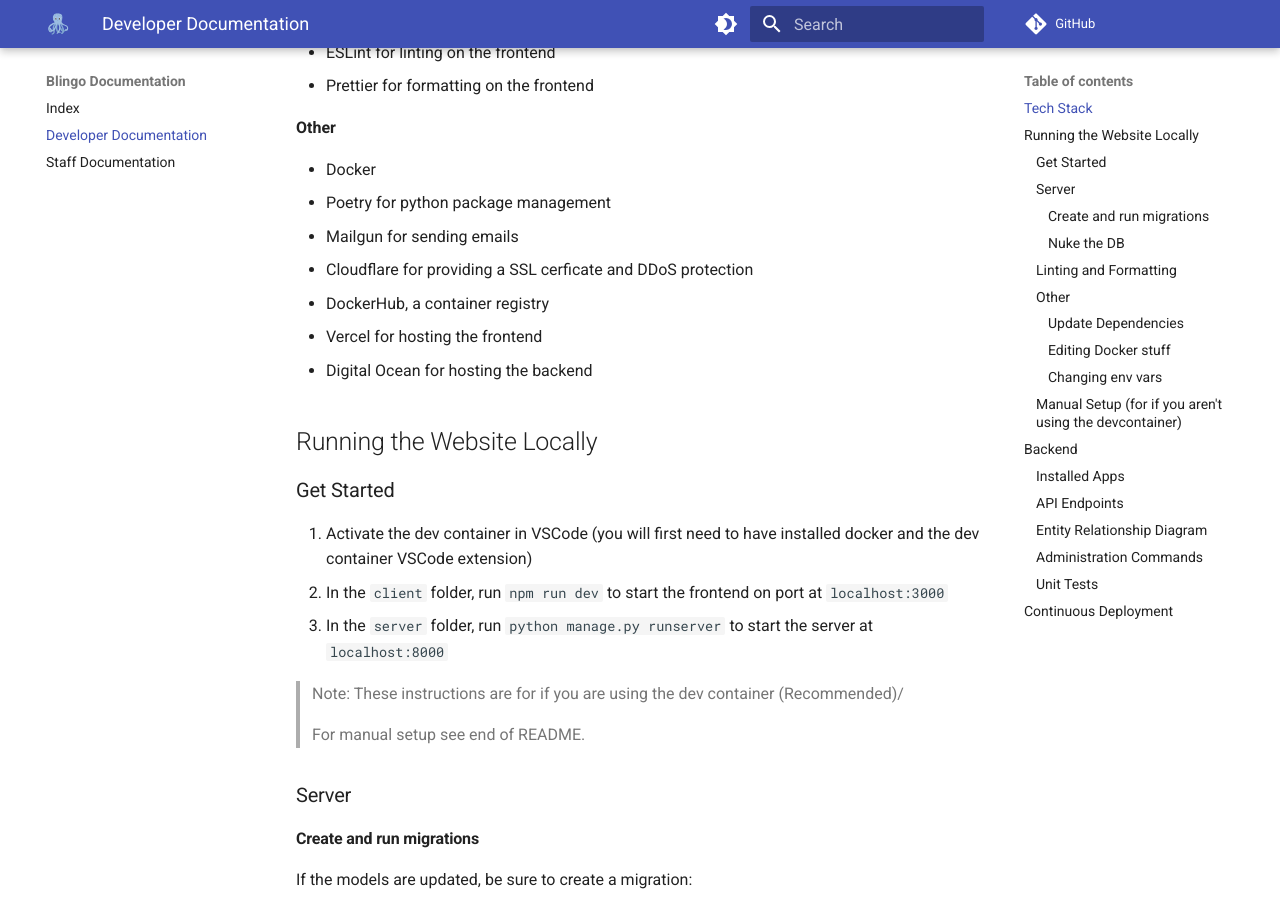
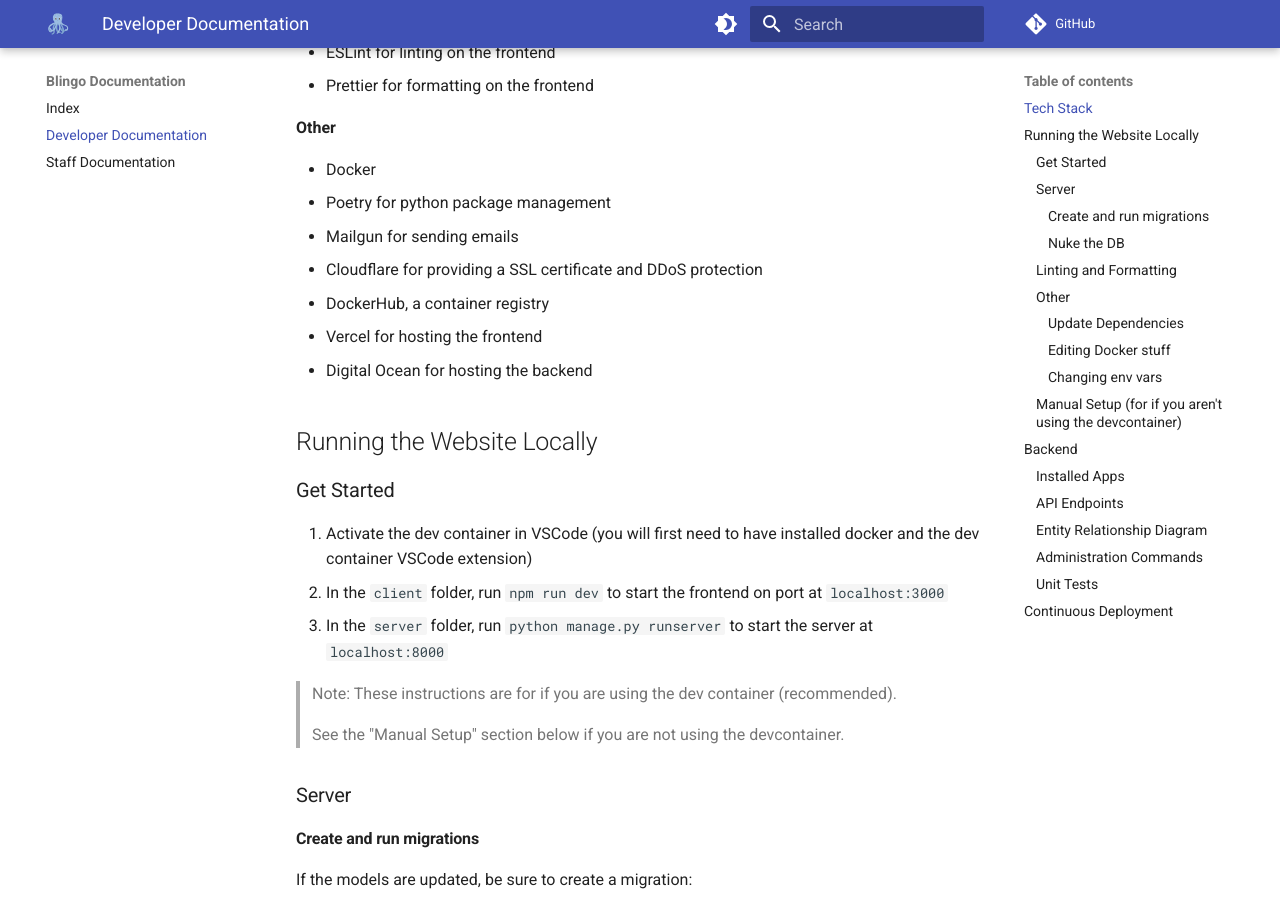
Before and after one commit to codersforcauses/bluecrew, an MkDocs documentation site: the page built from documentation/docs/developer.md, in a window 1280 px wide and 900 px high, scrolled down 634 px. Built offline with MkDocs 1.6.1 and Material for MkDocs 9.7.7, drawn with Linux system fonts in a browser that asks for light colours; comment, search, counter and statistics services are not loaded.

Commit message:
Issue 208 create documentation for client (#239)
* get started with documentation

* developer documentation progress

* developer documentation done?

* add cd to dev docs

* revoking and viewing submissions

* editing bingo grid section done

* admin dashboard, access and creating new admin accounts sections drafted

* merge and fix typo

* slightly expand user management section

* fix spelling

* fix merge

---------

Co-authored-by: lumenesce <richellechen2000@gmail.com>

```diff
--- a/documentation/docs/developer.md
+++ b/documentation/docs/developer.md
@@ -27,7 +27,7 @@
 - Docker
 - Poetry for python package management
 - Mailgun for sending emails
-- Cloudflare for providing a SSL cerficate and DDoS protection
+- Cloudflare for providing a SSL certificate and DDoS protection
 - DockerHub, a container registry
 - Vercel for hosting the frontend
 - Digital Ocean for hosting the backend
@@ -41,9 +41,9 @@
 2. In the `server` folder, run `python manage.py runserver` to start the server at `localhost:8000`
 
 > Note:
-> These instructions are for if you are using the dev container (Recommended)/
+> These instructions are for if you are using the dev container (recommended).
 
-> For manual setup see end of README.
+> See the "Manual Setup" section below if you are not using the devcontainer.
 
 ### Server
 
```
Also changed, not shown: documentation/docs/index.md (+2 -2 lines), documentation/docs/img/admin-page.png (added).
